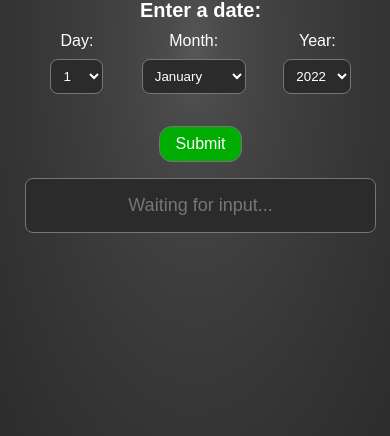
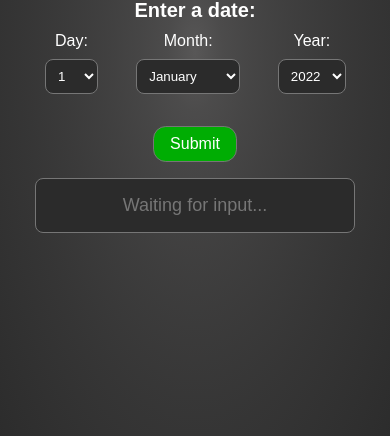
Before and after one commit to jcsteltenpool/how_long_has_it_been, a plain HTML site: page index.html in a window 390 px wide. Shown: the part 370-806 px from the top of the page. Drawn offline with Linux system fonts and the light colour scheme.

Commit message:
Change result box vw

```diff
--- a/index.html
+++ b/index.html
@@ -42,7 +42,7 @@
             </div>
         </form>
     </section>
-    <section class="result-section">
+    <section>
         <button type="submit">Submit</button>
         <div class="result-box">
             <p class="result">Waiting for input...</p>
--- a/style.css
+++ b/style.css
@@ -66,13 +66,13 @@ label {
     font-size: 1rem;
 }
 
-.result-section {
+/* .result-section {
     width: 438px;
-}
+} */
 
 .result-box {
     background: var(--cl-dark);
-    width: 100%;
+    width: 438px;
     min-height: 55px;
     padding: 1rem;
     border: 1px solid var(--cl-border);
@@ -94,8 +94,8 @@ label {
 }
 
 @media only screen and (max-width: 500px) {
-    .result-section {
-        width: 90vw;
+    .result-box {
+        width: 82vw;
     }
 }
 
```
